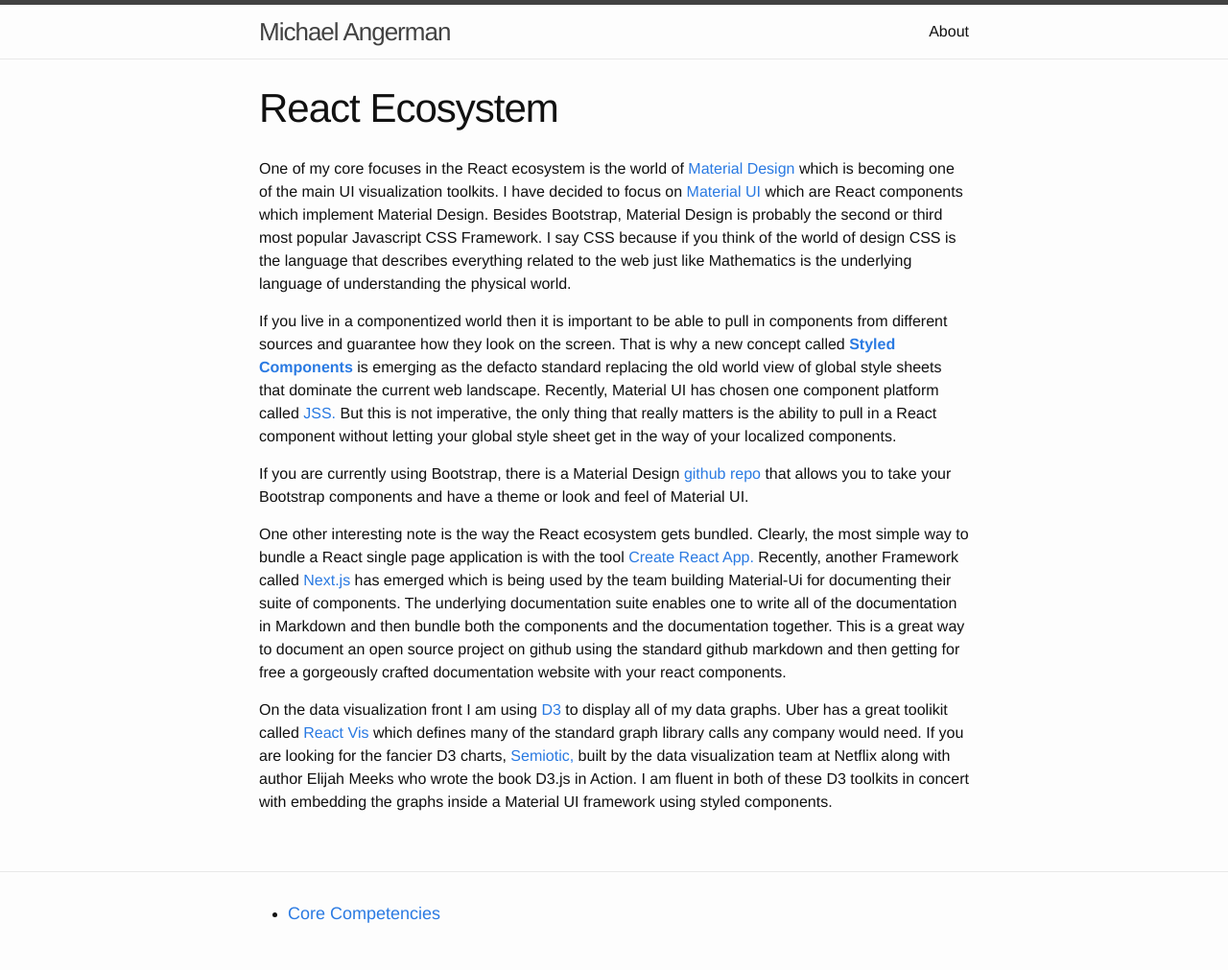
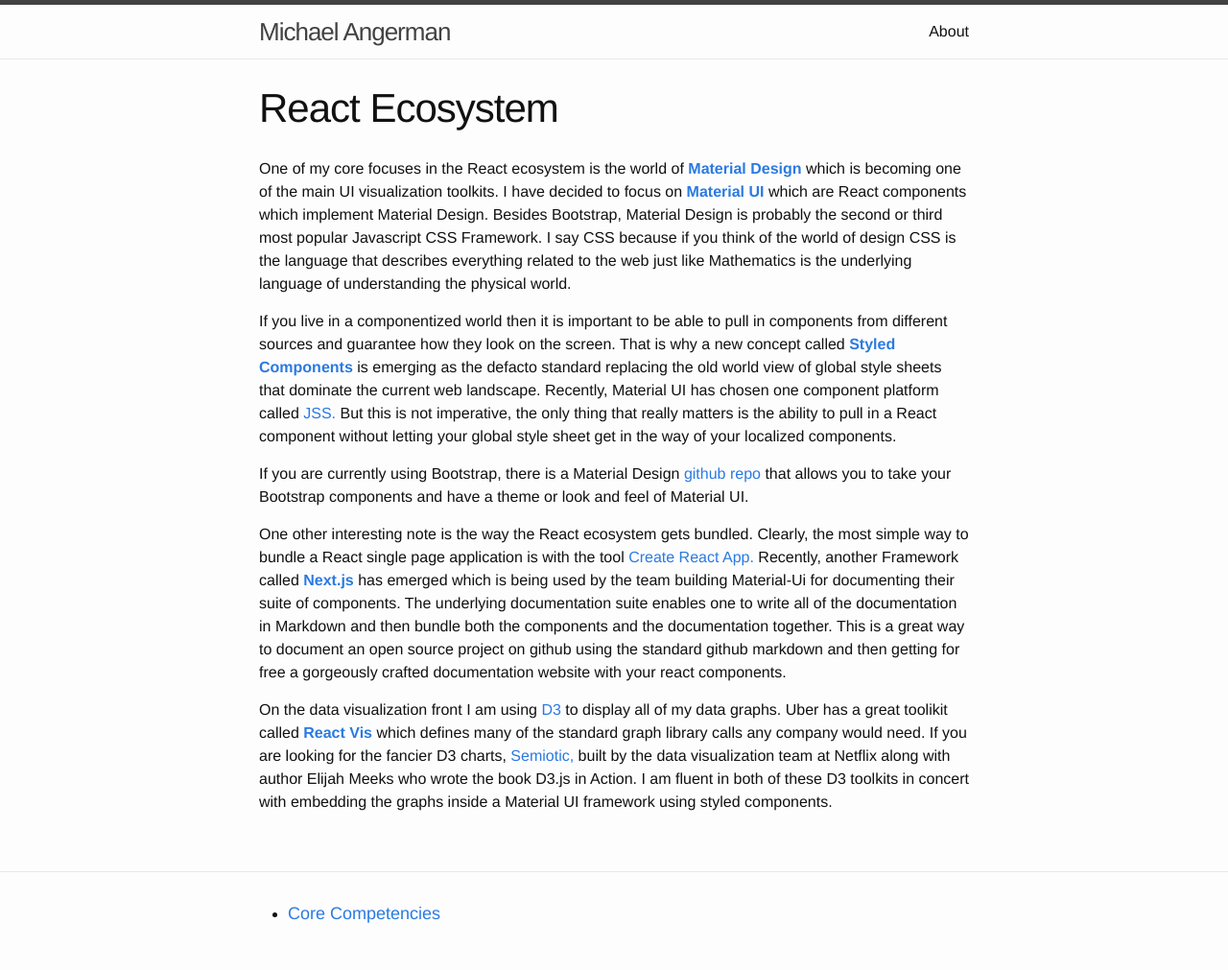
Before and after one commit to angermanmichael/link16, a Jekyll site: the page built from _posts/2017-11-01-re.md, in a window 1280 px wide. Shown: the whole page at 96% size. Built offline with Jekyll 4.4.1, drawn with Linux system fonts in a browser that asks for light colours.

```diff
--- a/_posts/2017-11-01-re.md
+++ b/_posts/2017-11-01-re.md
@@ -7,9 +7,9 @@ categories: react
 
 
 One of my core focuses in the React ecosystem is the world of
-[Material Design](https://material.io/guidelines/)
+[**Material Design**](https://material.io/guidelines/)
 which is becoming one of the main UI visualization toolkits.  I have decided to focus on
-[Material UI](https://material-ui-next.com/)
+[**Material UI**](https://material-ui-next.com/)
 which are React components which implement Material Design.  Besides Bootstrap, Material Design is probably the second or third most popular Javascript CSS Framework.  I say CSS because if you think of the world of design CSS is the language that describes everything related to the web just like Mathematics is the underlying language of understanding the physical world.
 
 If you live in a componentized world then it is important to be able to pull in components from different sources and guarantee how they look on the screen.  That is why a new concept called [**Styled Components**](https://medium.com/seek-blog/a-unified-styling-language-d0c208de2660) is emerging as the defacto standard replacing the old world view of global style sheets that dominate the current web landscape.  Recently, Material UI has chosen one component platform called
@@ -20,11 +20,11 @@ If you are currently using Bootstrap, there is a Material Design
 [github repo](https://github.com/FezVrasta/bootstrap-material-design)
 that allows you to take your Bootstrap components and have a theme or look and feel of Material UI.
 
-One other interesting note is the way the React ecosystem gets bundled.  Clearly, the most simple way to bundle a React single page application is with the tool [Create React App.](https://github.com/facebookincubator/create-react-app) Recently, another Framework called [Next.js](https://github.com/zeit/next.js/)
+One other interesting note is the way the React ecosystem gets bundled.  Clearly, the most simple way to bundle a React single page application is with the tool [Create React App.](https://github.com/facebookincubator/create-react-app) Recently, another Framework called [**Next.js**](https://github.com/zeit/next.js/)
 has emerged which is being used by the team building Material-Ui for documenting their suite of components.  The underlying documentation suite enables one to write all of the documentation in Markdown and then bundle both the components and the documentation together.  This is a great way to document an open source project on github using the standard github markdown and then getting for free a gorgeously crafted documentation website with your react components.
 
 On the data visualization front I am using [D3](https://d3js.org/) to display all of my data graphs.  Uber has a great toolikit called
-[React Vis](https://uber.github.io/react-vis/)
+[**React Vis**](https://uber.github.io/react-vis/)
 which defines many of the standard graph library calls any company would need.  If you are looking for the fancier D3 charts,
 [Semiotic,](https://github.com/emeeks/semiotic)
 built by the data visualization team at Netflix along with author Elijah Meeks who wrote the book D3.js in Action.  I am fluent in both of these D3 toolkits in concert with embedding the graphs inside a Material UI framework using styled components.
```
